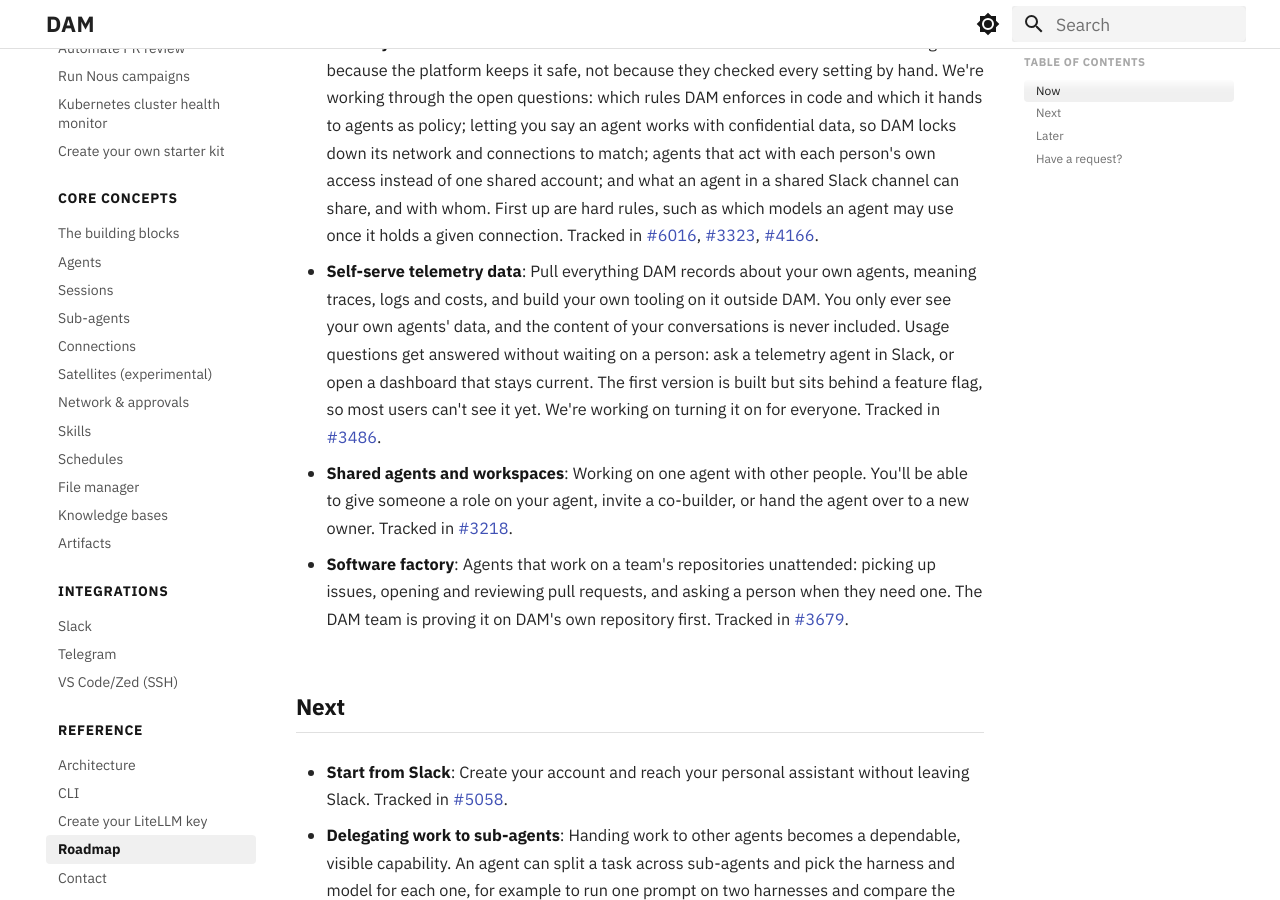
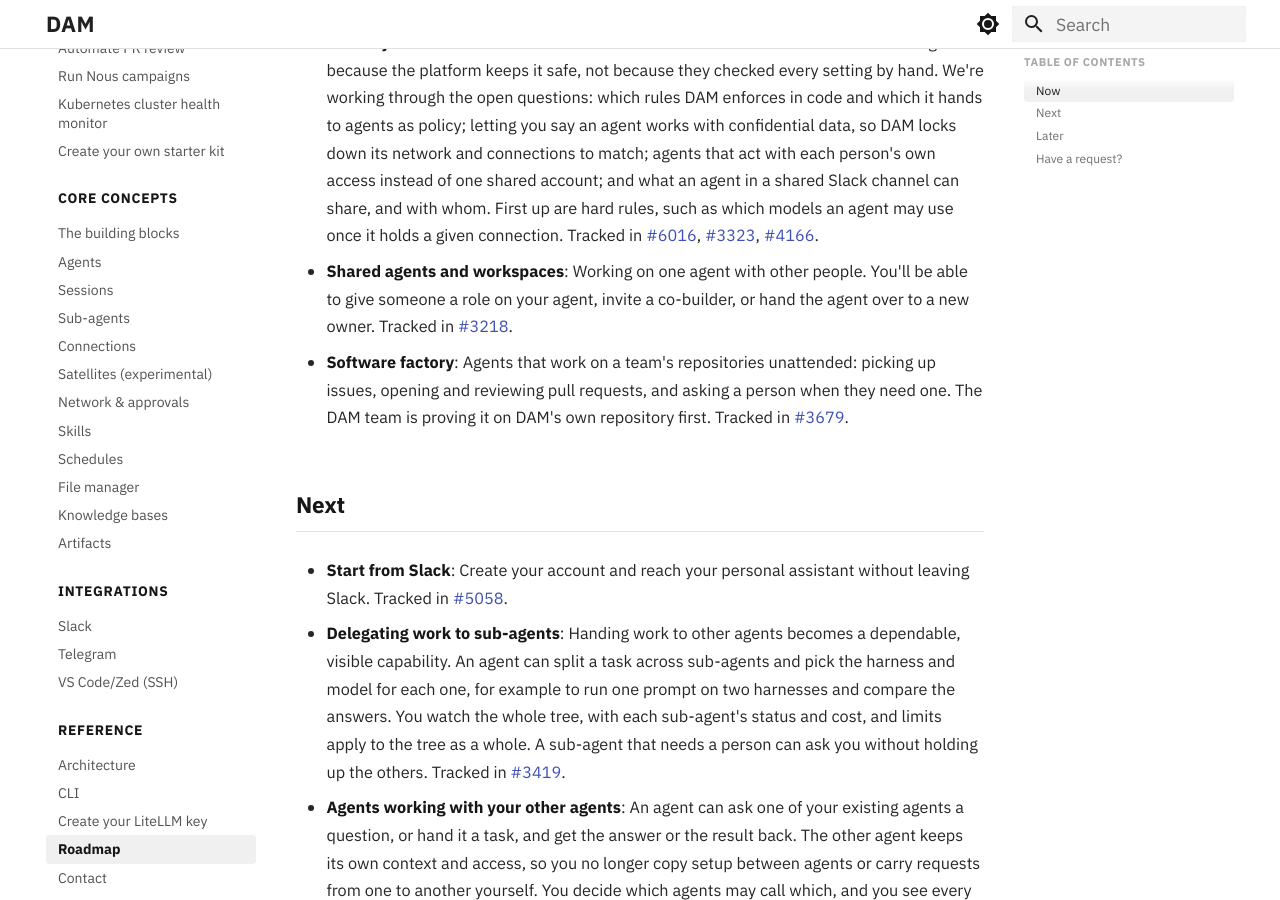
Before and after one commit to dam-agents/docs, an MkDocs documentation site: the page built from docs/reference/roadmap.md, in a window 1280 px wide and 900 px high, scrolled down 1108 px. Built offline with MkDocs 1.6.1 and Material for MkDocs 9.7.7, drawn with Linux system fonts in a browser that asks for light colours; some of the changed text lies outside the part shown.

Commit message:
docs: roadmap moves self-serve telemetry to Next
Assisted-By: Claude

```diff
--- a/docs/reference/roadmap.md
+++ b/docs/reference/roadmap.md
@@ -19,8 +19,6 @@ DAM is a research project, and real users drive its direction. Much of what we b
 - **Internal deployment (IBM hosted)**: A second IBM hosted deployment of DAM that can reach systems inside IBM's network, GitHub Enterprise included. It runs alongside the current hosted deployment, not instead of it. This is about IBM's own deployment; the open source platform can already be deployed wherever you need it. Tracked in [#3755](https://github.com/dam-agents/dam/issues/3755){:target="_blank"}.
 
 - **Security for sensitive work**: Teams with sensitive data should be able to trust an agent because the platform keeps it safe, not because they checked every setting by hand. We're working through the open questions: which rules DAM enforces in code and which it hands to agents as policy; letting you say an agent works with confidential data, so DAM locks down its network and connections to match; agents that act with each person's own access instead of one shared account; and what an agent in a shared Slack channel can share, and with whom. First up are hard rules, such as which models an agent may use once it holds a given connection. Tracked in [#6016](https://github.com/dam-agents/dam/issues/6016){:target="_blank"}, [#3323](https://github.com/dam-agents/dam/issues/3323){:target="_blank"}, [#4166](https://github.com/dam-agents/dam/issues/4166){:target="_blank"}.
-
-- **Self-serve telemetry data**: Pull everything DAM records about your own agents, meaning traces, logs and costs, and build your own tooling on it outside DAM. You only ever see your own agents' data, and the content of your conversations is never included. Usage questions get answered without waiting on a person: ask a telemetry agent in Slack, or open a dashboard that stays current. The first version is built but sits behind a feature flag, so most users can't see it yet. We're working on turning it on for everyone. Tracked in [#3486](https://github.com/dam-agents/dam/issues/3486){:target="_blank"}.
 
 - **Shared agents and workspaces**: Working on one agent with other people. You'll be able to give someone a role on your agent, invite a co-builder, or hand the agent over to a new owner. Tracked in [#3218](https://github.com/dam-agents/dam/issues/3218){:target="_blank"}.
 
```
Also changed, not shown: other parts of docs/reference/roadmap.md (+2 -0 lines).
